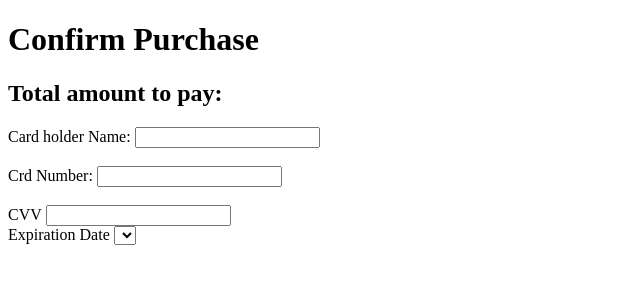
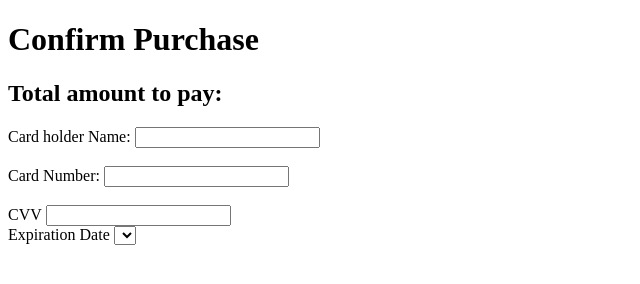
Before and after one commit to Priyal117/C0776213_CSD2214_7_TEST1_MovieTickets, a plain HTML site: page proceed.html in a window 1280 px wide. Shown: the full height of the page, 0-640 px from the left. Drawn offline with Linux system fonts and the light colour scheme.

Commit message:
Update proceed.html

```diff
--- a/proceed.html
+++ b/proceed.html
@@ -9,7 +9,7 @@
 
         <label for="text">Card holder Name:</label>
         <input type="text" name="name" id="holder_name"><br><br>
-        <label for="text">Crd Number:</label>
+        <label for="text">Card Number:</label>
         <input type="text" name="card" id="card_num"><br><br>
         <label for="text">CVV</label>
         <input type="text" name="cvv" id="cvv"><br>
```
